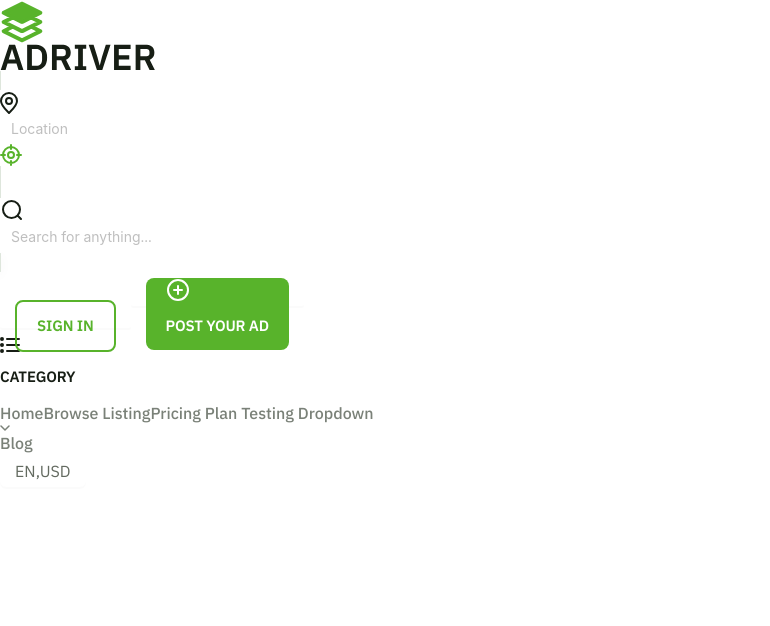
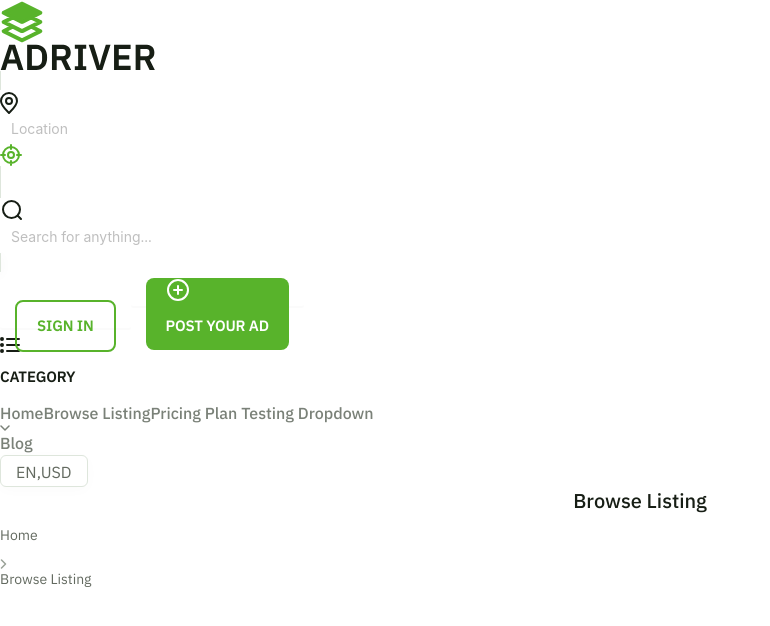
Before and after one commit to Rakib0101/vue-ant, a Vue app: page / in a window 1280 px wide. Shown: the top 626 px of the page, without its empty margins (0-770 px from the left). Built offline with nearby package versions, Linux system fonts and the light colour scheme.

Commit message:
breadcrumb merge

```diff
--- a/src/components/MidNav.vue
+++ b/src/components/MidNav.vue
@@ -116,6 +116,8 @@ nav a:hover {
     line-height: 24px;
     color: #636A60;
     border-radius: 6px;
+    box-shadow: 0px 3px 14px rgba(23, 30, 21, 0.02);
+    border: 1px solid #DEE6DC !important;
 }
 
 .ant-btn.llBtn:hover {
--- a/src/views/HomeView.vue
+++ b/src/views/HomeView.vue
@@ -1,11 +1,13 @@
 <script setup>
-import Navbar from "../components/Navbar.vue";
-import MidNav from "../components/MidNav.vue";
+  import Navbar from "../components/Navbar.vue";
+  import MidNav from "../components/MidNav.vue";
+  import BreadCrumb from "../components/BreadCrumb.vue";
 </script>
 
 <template>
   <main>
     <Navbar />
     <MidNav />
+    <BreadCrumb />
   </main>
 </template>
```
